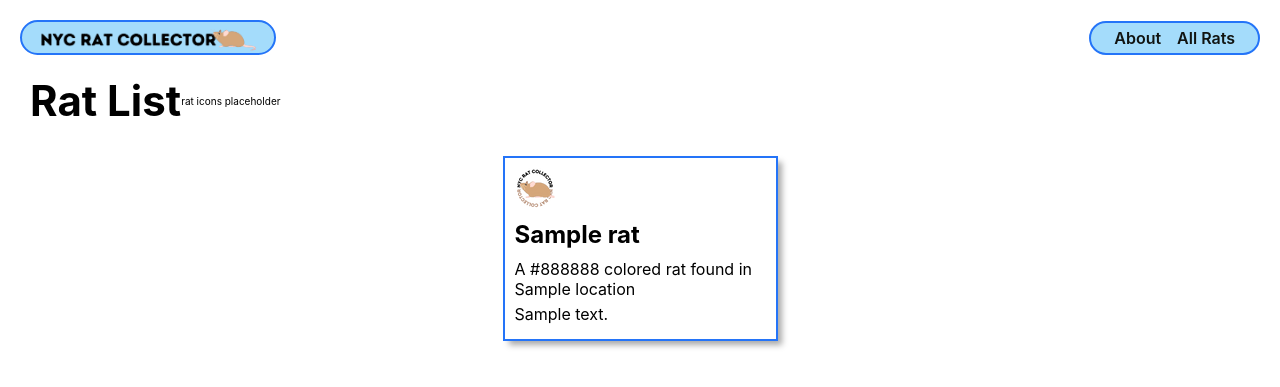
After one commit to smichaelonline/nyc-rat-collector, a Django app: template main_app/templates/rats/index.html in a window 1280 px wide. The commit adds this page. Shown: the top 387 px of the page. Run offline with Django 3.2, Linux system fonts and the light colour scheme; the template is opened without the code that fills it: most values are stand-ins (such as "Sample title", 1, 10 or a date in 2020).

Commit message:
set up homepage and rat model

```diff
--- a/main_app/static/css/base.css
+++ b/main_app/static/css/base.css
@@ -227,6 +227,16 @@ nav li {
     min-height: calc(100vh - 55px);
   }
 
+  .logo-img {
+    display: flex;
+    object-fit: cover;
+    overflow: hidden;
+    height: 100%;
+    width: 100%;
+    align-items: center;
+    justify-content: center;
+  }
+
   header {
     margin: 20px 20px 0 20px;
     width: calc(100vw - 40px);
@@ -238,6 +248,10 @@ nav li {
 
   nav,
   .header-logo-container {
+    display: flex;
+    flex-direction: column;
+    justify-content: center;
+    align-items: center;
     margin: 0;
     background: var(--nav-bg-ff);
     border: var(--borders);
@@ -250,7 +264,7 @@ nav li {
 
   .header-logo-container {
     /* visual fix to help align logo */
-    padding-top: 6px;
+    /* padding-top: 6px; */
     width: 256px;
     height: 35px;
   }
--- /dev/null
+++ b/main_app/static/css/rats/rats-index.css
@@ -0,0 +1,38 @@
+.card-container {
+  padding: 0 30px;
+  display: flex;
+  justify-content: center;
+  flex-wrap: wrap;
+}
+
+.card {
+  width: 275px;
+  margin: 10px;
+  border: var(--borders);
+  box-shadow: var(--card-box-shadow);
+}
+
+.card-content {
+  padding: 10px;
+  width: 100%;
+}
+
+.usr-img {
+  width: 100%;
+  border-radius: var(--card-border-radius);
+}
+
+.card > a {
+  text-decoration: none;
+  color: var(--text-color);
+}
+
+.card h2 {
+  margin: 10px 0;
+  font-size: var(--font-xl);
+}
+
+.card p {
+  margin: 5px 0;
+  font-size: var(--font-reg);
+}
--- a/main_app/templates/base.html
+++ b/main_app/templates/base.html
@@ -9,7 +9,7 @@
   <link
     rel="shortcut icon"
     type="image/png"
-    href=""
+    href="{% static 'images/favicon.png' %}"
   >
   <link rel="stylesheet" type="text/css" href="{% static 'css/base.css' %}">
   <title>NYC Rat Collector</title>
@@ -20,11 +20,17 @@
   <header>
     <div class="header-logo-container">
       <a href="/">
+        <img
+          src="{% static 'images/long-rat-collector-logo.png' %}"
+          alt="The NYC Rat Collector Logo"
+          class="logo-img"
+        >
       </a>
     </div>
     <nav>
       <ul>
         <li><a href="/about">About</a></li>
+        <li><a href="/rats">All Rats</a></li>
       </ul>
     </nav>
   </header>
--- /dev/null
+++ b/main_app/templates/rats/index.html
@@ -0,0 +1,37 @@
+{% extends 'base.html' %}
+{% load static %}
+
+{% block head %}
+<link
+  rel="stylesheet"
+  type="text/css"
+  href="{% static 'css/rats/rats-index.css' %}"
+/>
+{% endblock %}
+
+{% block content %}
+
+<section class="page-header">
+  <h1>Rat List</h1>
+  <p>rat icons placeholder</p>
+</section>
+
+<section class="card-container">
+  {% for rat in rats %}
+    <div class="card">
+      <div class="card-content">
+        <div class="card-img-container">
+          <img
+            src="{% static 'images/favicon.png' %}"
+            alt="placeholder"
+          >
+        </div>
+        <h2 class="card-title">{{ rat.name }}</h2>
+          <p>A {{ rat.color }} colored rat found in {{ rat.location }}</p>
+          <p>{{ rat.description }}</p>
+      </div>
+    </div>
+  {% endfor %}
+</section>
+
+{% endblock %}
--- a/main_app/urls.py
+++ b/main_app/urls.py
@@ -3,5 +3,6 @@ from . import views
 
 urlpatterns = [
   path('', views.home, name='home'),
-  path('about/', views.about, name='about')
+  path('about/', views.about, name='about'),
+  path('rats/', views.rats_index, name='cats_index')
 ]
```
Also changed, not shown: main_app/static/css/home.css (added, +86 -0 lines), main_app/templates/home.html (+18 -0 lines), main_app/views.py (+16 -1 lines), main_app/static/images/NYC-Rat-collector-logo.png (added), main_app/static/images/favicon.png (added), main_app/static/images/long-rat-collector-logo.png (added).
